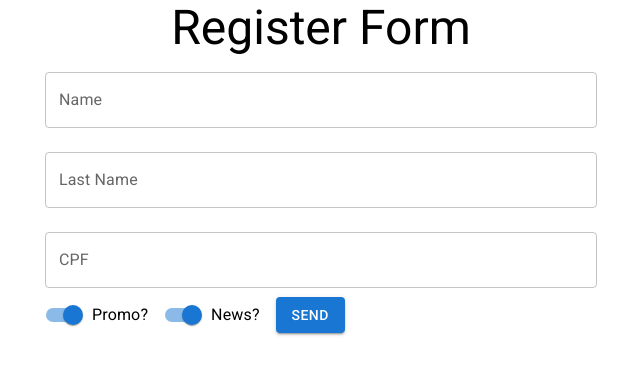
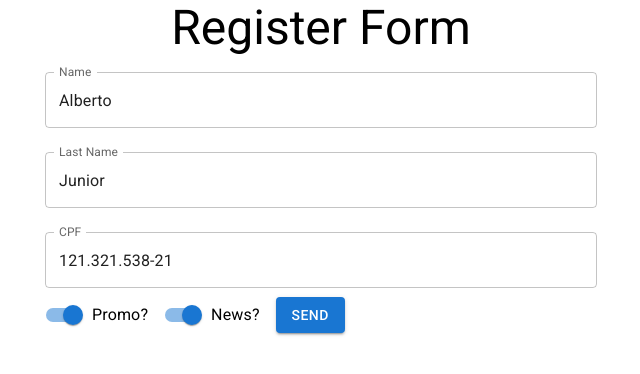
Before and after one commit to albertojuniorhc/react-function-components-alura-course, a React (Create React App) app in the folder register-form/: page / in a window 1280 px wide. Shown: the top 374 px of the page, without its empty margins (319-959 px from the left). Built offline with nearby package versions, Linux system fonts and the light colour scheme.

Commit message:
finished class4

```diff
--- a/register-form/src/App.js
+++ b/register-form/src/App.js
@@ -2,18 +2,24 @@ import React from "react";
 import "./App.css";
 import RegisterForm from "./components/RegisterForm/RegisterForm";
 import { Container, Typography } from "@mui/material";
-import '@fontsource/roboto/300.css';
-import '@fontsource/roboto/400.css';
-import '@fontsource/roboto/500.css';
-import '@fontsource/roboto/700.css';
+import "@fontsource/roboto/300.css";
+import "@fontsource/roboto/400.css";
+import "@fontsource/roboto/500.css";
+import "@fontsource/roboto/700.css";
 
 function App() {
   return (
     <Container component="article" maxWidth="sm">
-      <Typography variant="h3" component="h1" align="center">Register Form</Typography>
-      <RegisterForm />
+      <Typography variant="h3" component="h1" align="center">
+        Register Form
+      </Typography>
+      <RegisterForm submitForm={onSubmitForm} />
     </Container>
   );
 }
 
+function onSubmitForm(dataForm) {
+  console.log(dataForm);
+}
+
 export default App;
--- a/register-form/src/components/RegisterForm/RegisterForm.jsx
+++ b/register-form/src/components/RegisterForm/RegisterForm.jsx
@@ -1,25 +1,23 @@
 import React, { useState } from "react";
 import { Button, TextField, Switch, FormControlLabel } from "@mui/material";
 
-function RegisterForm() {
-  const [name, setName] = useState("");
-  const [lastName, setLastName] = useState("");
-
+function RegisterForm({ submitForm }) {
+  const [name, setName] = useState("Alberto");
+  const [lastName, setLastName] = useState("Junior");
+  const [cpf, setCpf] = useState("121.321.538-21");
+  const [promo, setPromo] = useState(true);
+  const [news, setNews] = useState(true);
   return (
     <form
       onSubmit={(event) => {
         event.preventDefault();
-        console.log(`${name} ${lastName}`);
+        submitForm({ name, lastName, cpf, promo, news });
       }}
     >
       <TextField
         value={name}
         onChange={(event) => {
-          let tmpName = event.target.value;
-          if (tmpName.length >= 3) {
-            tmpName = tmpName.substring(0, 3);
-          }
-          setName(tmpName);
+          setName(event.target.value);
         }}
         id="name"
         label="Name"
@@ -39,6 +37,10 @@ function RegisterForm() {
         margin="normal"
       />
       <TextField
+        value={cpf}
+        onChange={(event) => {
+          setCpf(event.target.value);
+        }}
         id="cpf"
         label="CPF"
         variant="outlined"
@@ -48,12 +50,30 @@ function RegisterForm() {
 
       <FormControlLabel
         label="Promo?"
-        control={<Switch name="promo" defaultChecked color="primary" />}
+        control={
+          <Switch
+            onChange={(event) => {
+              setPromo(event.target.checked);
+            }}
+            name="promo"
+            checked={promo}
+            color="primary"
+          />
+        }
       />
 
       <FormControlLabel
         label="News?"
-        control={<Switch name="news" defaultChecked color="primary" />}
+        control={
+          <Switch
+            onChange={(event) => {
+              setNews(event.target.checked);
+            }}
+            name="news"
+            checked={news}
+            color="primary"
+          />
+        }
       />
 
       <Button variant="contained" color="primary" type="submit">
```
